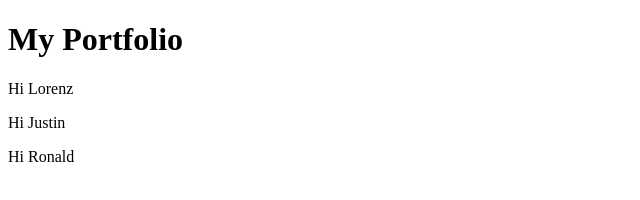
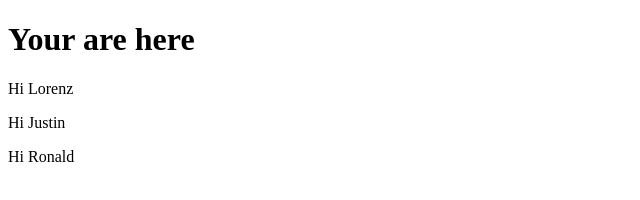
Before and after one commit to jpquitan/jpquitan.github.io, a plain HTML site: page index.html in a window 1280 px wide. Shown: the whole page, without its empty margins (0-640 px from the left). Drawn offline with Linux system fonts and the light colour scheme.

Commit message:
Modifed index.html

```diff
--- a/index.html
+++ b/index.html
@@ -7,7 +7,7 @@
     <link rel="icon" type="image/x-icon" href="/images/favicon.png">
 </head>
 <body>
-    <h1>My Portfolio</h1>
+    <h1>Your are here</h1>
     <p>Hi Lorenz</p>
     <p>Hi Justin</p>
     <p>Hi Ronald</p>
```
